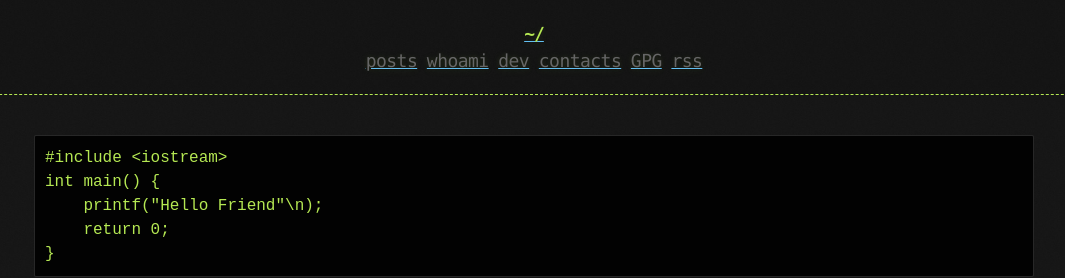
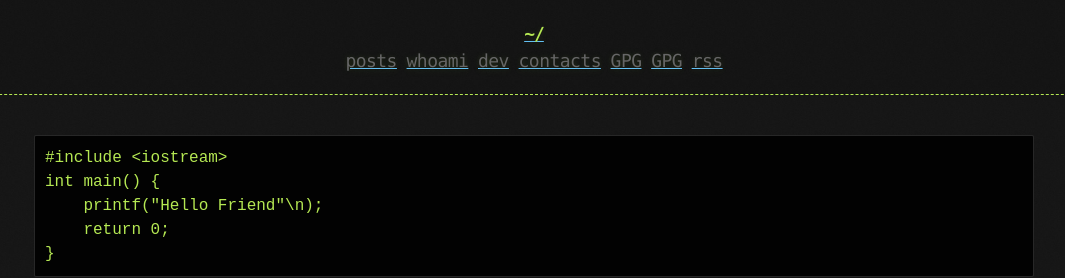
Before and after one commit to znkkw/znkkw.github.io, a Jekyll site: the page built from index.md, in a window 1280 px wide. Shown: the top 278 px of the page, without its empty margins (106-1171 px from the left). Built offline with Jekyll 4.4.1, drawn with Linux system fonts in a browser that asks for light colours.

Commit message:
Update links.html

```diff
--- a/_includes/links.html
+++ b/_includes/links.html
@@ -3,4 +3,5 @@
 <a href="{{ "/dev" | prepend: site.baseurl | replace: '//', '/' }}"><h2 class="header-link">dev</h2></a>
 <a href="{{ "/contacts" | prepend: site.baseurl | replace: '//', '/' }}"><h2 class="header-link">contacts</h2></a>
 <a href="{{ "/pubkey" | prepend: site.baseurl | replace: '//', '/' }}"><h2 class="header-link">GPG</h2></a>
+<a href="{{ "/Cypherpunk-Manifesto" | prepend: site.baseurl | replace: '//', '/' }}"><h2 class="header-link">GPG</h2></a>
 <a href="{{ "/atom.xml" | prepend: site.baseurl | replace: '//', '/' }}"><h2 class="header-link">rss</h2></a>
```
